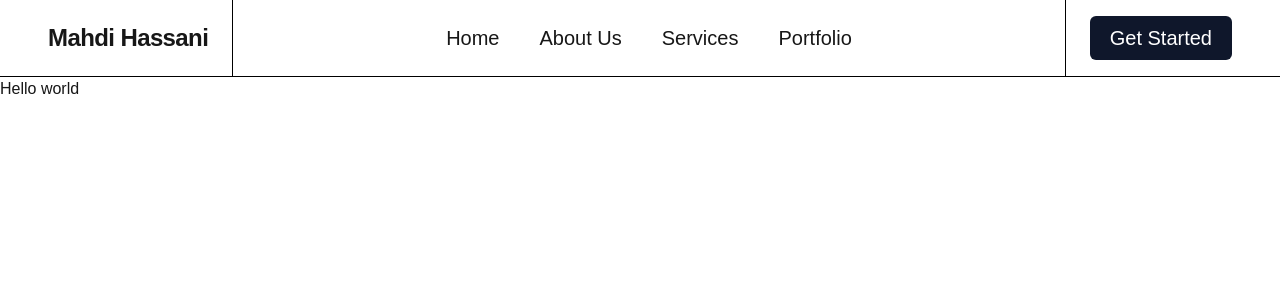
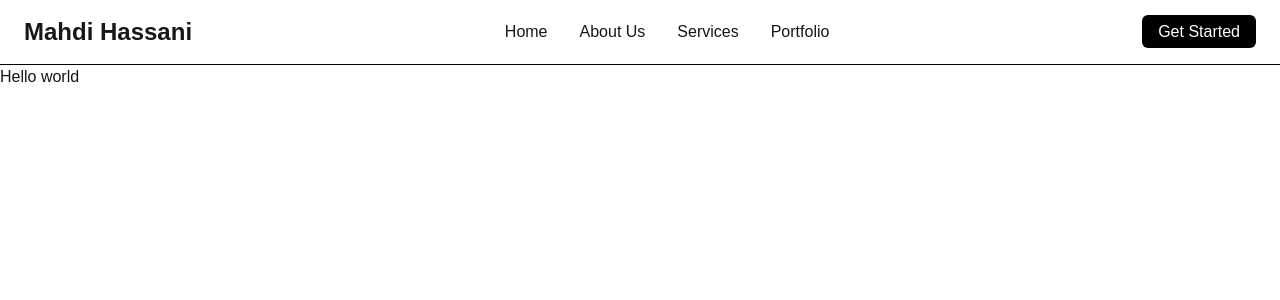
Before and after one commit to mahdihassani12/Portfolio, a Next.js app: page / in a window 1280 px wide. Shown: the top 300 px of the page. Built offline with nearby package versions, Linux system fonts and the light colour scheme.

Commit message:
adding a basic header

```diff
--- a/components/layout/Header.tsx
+++ b/components/layout/Header.tsx
@@ -1,83 +1,24 @@
-"use client";
-
 import Link from "next/link";
-import { useState } from "react";
 
 export default function Header() {
-    const [open, setOpen] = useState(false);
-
     return (
         <header className="w-full border-b border-black">
-            <div className="mx-auto flex max-w-7xl items-stretch px-6">
-
-                {/* Logo Section */}
-                <div className="flex w-1/2 items-center border-r border-black px-6 py-4 md:w-auto">
-                    <span className="text-2xl font-bold tracking-tight text-left">
-                        Mahdi Hassani
-                    </span>
+            <div className="mx-auto flex max-w-7xl items-center justify-between px-6 py-4">
+                <div>
+                    <Link href="/" className="text-2xl font-bold">Mahdi Hassani</Link>
                 </div>
 
-                {/* Navigation Section (Desktop) */}
-                <nav className="hidden flex-1 items-center justify-center border-r border-black px-6 py-4 md:flex">
-                    <div className="flex gap-10">
-                        <NavLink href="/">Home</NavLink>
-                        <NavLink href="/about">About Us</NavLink>
-                        <NavLink href="/services">Services</NavLink>
-                        <NavLink href="/portfolio">Portfolio</NavLink>
-                    </div>
+                <nav className="flex gap-8">
+                    <Link href="/">Home</Link>
+                    <Link href="/about">About Us</Link>
+                    <Link href="/services">Services</Link>
+                    <Link href="/portfolio">Portfolio</Link>
                 </nav>
 
-                {/* Actions Section */}
-                <div className="flex w-1/2 items-center justify-end px-6 py-4 md:w-auto">
-                    {/* Mobile Menu Button */}
-                    <button
-                        onClick={() => setOpen(!open)}
-                        className="text-2xl md:hidden"
-                        aria-label="Toggle menu"
-                    >
-                        ☰
-                    </button>
-
-                    {/* CTA (Desktop only) */}
-                    <Link
-                        href="/get-started"
-                        className="hidden rounded-md bg-slate-900 px-5 py-2 text-xl font-medium text-white transition hover:bg-slate-800 md:block"
-                    >
-                        Get Started
-                    </Link>
+                <div>
+                    <Link href="/contact" className="rounded-md bg-black px-4 py-2 text-white">Get Started</Link>
                 </div>
-
             </div>
-
-            {/* Mobile Menu */}
-            {open && (
-                <div className="border-t border-black md:hidden">
-                    <nav className="flex flex-col gap-4 px-6 py-6">
-                        <NavLink href="/">Home</NavLink>
-                        <NavLink href="/about">About Us</NavLink>
-                        <NavLink href="/services">Services</NavLink>
-                        <NavLink href="/portfolio">Portfolio</NavLink>
-                        <NavLink href="/contact">Contact Us</NavLink>
-                    </nav>
-                </div>
-            )}
         </header>
-    );
+    )
 }
-
-function NavLink({
-    href,
-    children,
-}: {
-    href: string;
-    children: React.ReactNode;
-}) {
-    return (
-        <Link
-            href={href}
-            className="text-xl font-medium transition hover:opacity-70"
-        >
-            {children}
-        </Link>
-    );
-}
```
